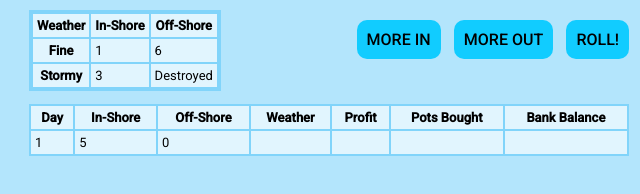
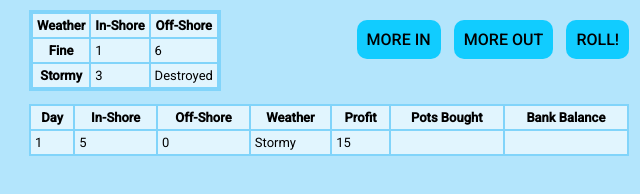
Before and after one commit to PhyscoKillerMonkey/Lobster-Fishing, a plain HTML site: page index.html in a window 1280 px wide. Both pictures are taken after a click on the element "ROLL!". Shown: the full height of the page, 311-951 px from the left. Drawn offline with Linux system fonts and the light colour scheme.

Commit message:
Dice roll now calculates profit, adds weather and profit into table

```diff
--- a/main.js
+++ b/main.js
@@ -10,6 +10,7 @@ var day = 1;
 var pots = 5;
 var potsIn = 5;
 var potsOut = 0;
+var money = 0;
 
 function moreIn() {
   if (potsIn < pots) {
@@ -28,9 +29,29 @@ function moreOut() {
 }
 
 function rollDice() {
+
+  var profit;
+
   // Do the actual roll
   dice = Math.ceil(Math.random() * 6);
   console.log(dice);
+
+  // Is it fine or stormy?
+  if (dice === 2 | dice === 4 | dice === 6) {
+
+    playTable.rows[day].cells[3].innerHTML = " Fine ";
+    profit = potsIn + 6 * potsOut;
+    money += profit;
+
+  } else {
+
+    playTable.rows[day].cells[3].innerHTML = "Stormy";
+    profit = 3 * potsIn;
+    money += profit;
+    pots -= potsOut;
+  }
+
+  playTable.rows[day].cells[4].innerHTML = profit;
 }
 
 function updateSheet() {
```
Also changed, not shown: index.html (+1 -0 lines).
